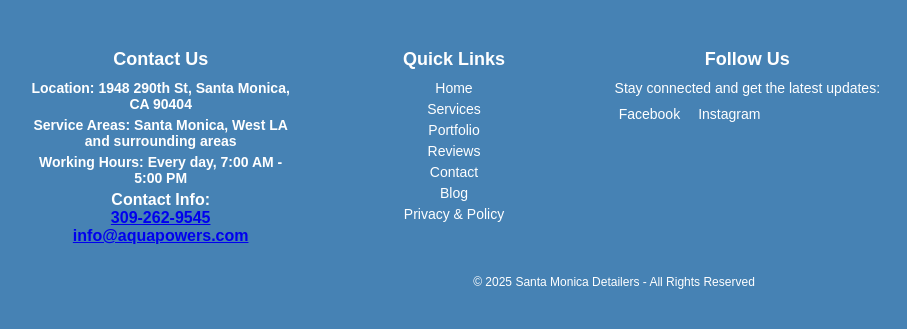
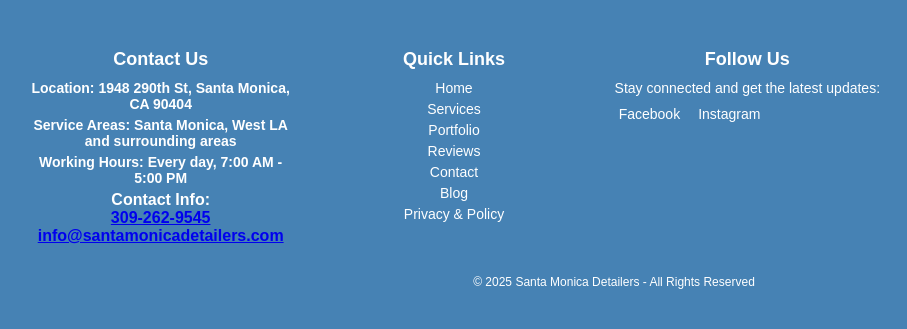
Before and after one commit to mirtazayev/santamonicadetailerscom, a FastAPI app: page /blog in a window 1280 px wide. Shown: the part 849-1178 px from the top of the page, without its empty margins (26-933 px from the left). Run offline with FastAPI, Linux system fonts and the light colour scheme; data that the repository does not hold is empty; parts of the project's set-up code (start-up, migrations or seed data) failed here and were passed over; grey boxes are pictures that could not be loaded.

Commit message:
Update blog.html

```diff
--- a/templates/blog.html
+++ b/templates/blog.html
@@ -190,7 +190,7 @@
             <p><strong>Service Areas: Santa Monica, West LA and surrounding areas</strong></p>
             <p><strong>Working Hours: Every day, 7:00 AM - 5:00 PM</strong></p>
             <h4>Contact Info: <br><a href="tel:+13092629545">309-262-9545</a></h4>
-            <h4><a href="mailto:info@aquapowers.com">info@aquapowers.com</a></h4>
+            <h4><a href="mailto:info@santamonicadetailers.com">info@santamonicadetailers.com</a></h4>
         </div>
 
         <!-- Quick Links Section -->
```
